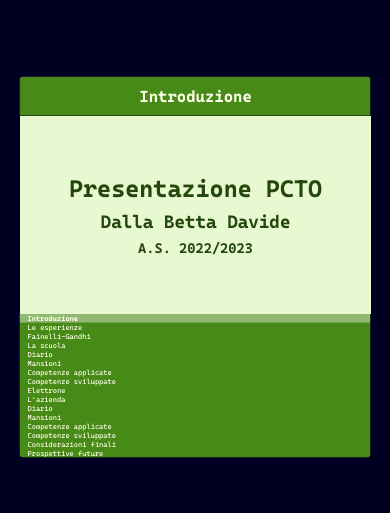
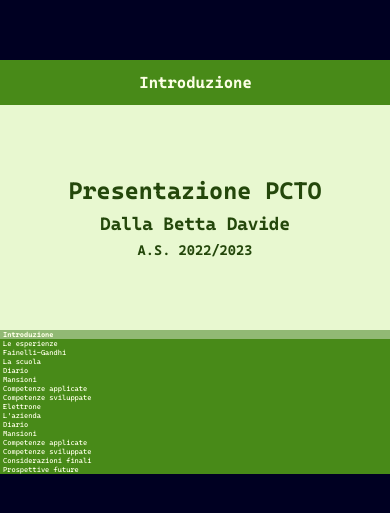
Before and after one commit to davide-dallab/presentazione-pcto, a React (Vite) app: page / in a window 390 px wide. Shown: the part 155-668 px from the top of the page. Built offline with nearby package versions, Linux system fonts and the light colour scheme.

Commit message:
Responsive design

```diff
--- a/src/App.css
+++ b/src/App.css
@@ -5,29 +5,34 @@
 :root {
   font-family: 'Cascadia Code', monospace;
   font-size: 20px;
+  --presentation-size: 1150px;
 }
 
-@media screen and (width < 1200px) {
+@media screen and (900px <= width < 1200px), screen and (500px <= height < 700px) {
   :root {
     font-size: 16px;
+    --presentation-size: 850px;
   }
 }
 
-@media screen and (width < 900px) {
+@media screen and (750px <= width < 900px), screen and (400px <= height < 500px) {
   :root {
     font-size: 12px;
+    --presentation-size: 700px;
   }
 }
 
-@media screen and (width < 750px) {
+@media screen and (550px <= width < 750px), screen and (300px <= height < 400px) {
   :root {
     font-size: 10px;
+    --presentation-size: 500px;
   }
 }
 
-@media screen and (width < 550px) {
+@media screen and (width < 550px), screen and (height < 300px) {
   :root {
     font-size: 8px;
+    --presentation-size: 400px;
   }
 }
 
@@ -44,7 +49,7 @@ body {
   top: 50%;
   left: 50%;
   translate: -50% -50%;
-  width: min(90%, 1250px);
+  width: var(--presentation-size);
   --frame-background-color: #488a18;
   --frame-color: #fcffe5;
   --slide-background-color: #e8f8d0;
```
Also changed, not shown: 1 other file (tests, documents, lock files or other folders).
